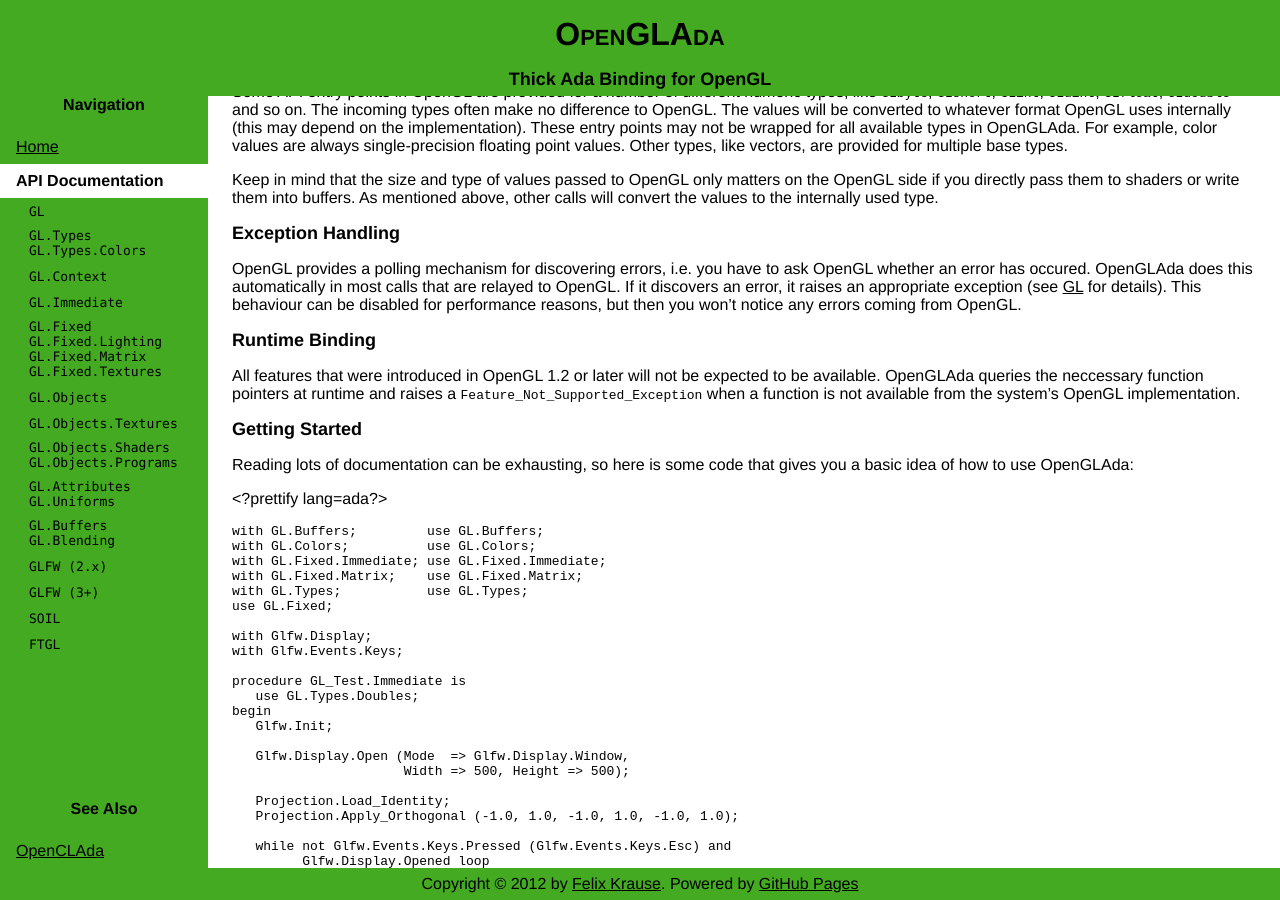
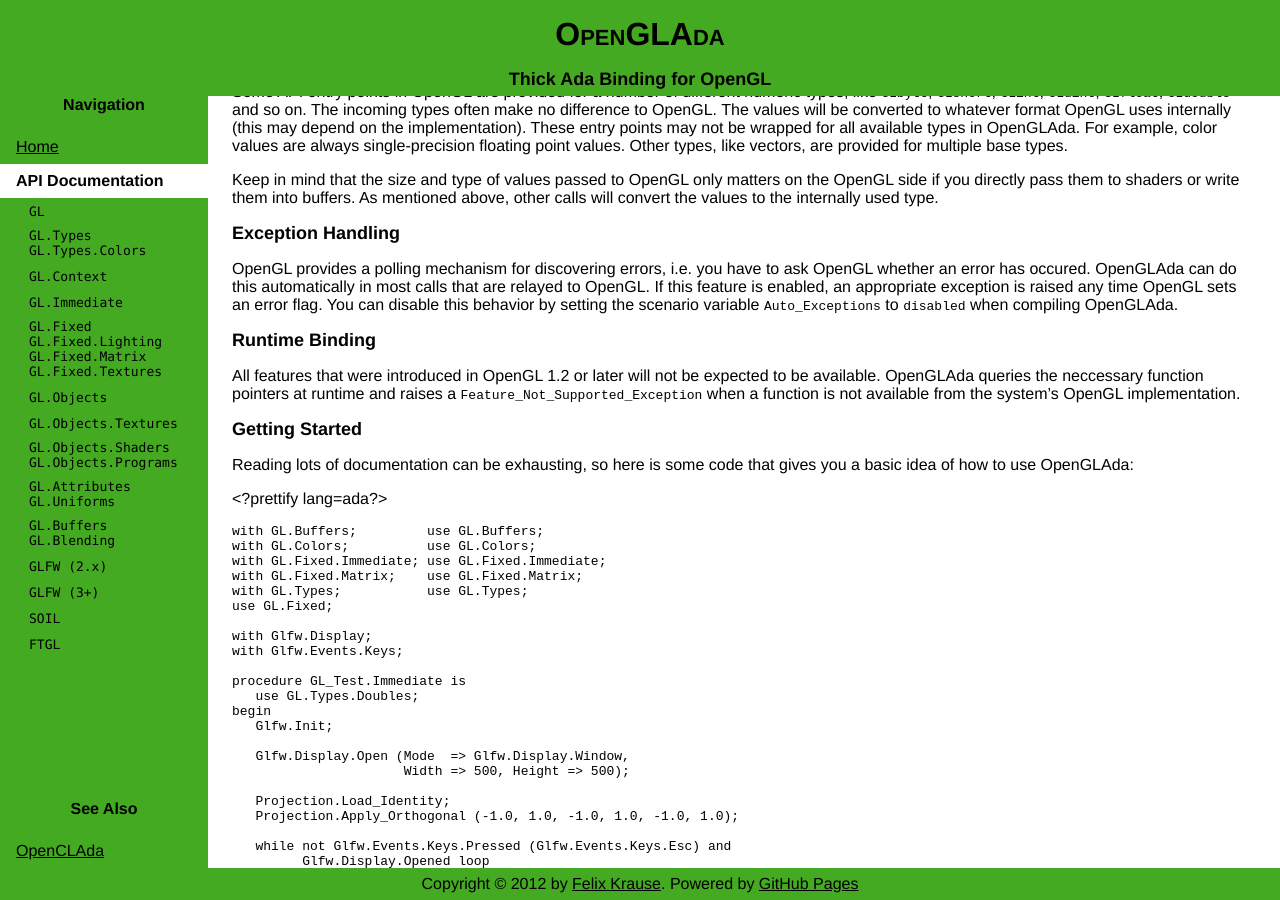
Before and after one commit to flyx/OpenGLAda, a Jekyll site: the page built from doc/index.md, in a window 1280 px wide and 900 px high, scrolled down 420 px. Built offline with Jekyll 4.4.1, drawn with Linux system fonts in a browser that asks for light colours.

Commit message:
Updated doc for exceptions and objects.

```diff
--- a/doc/index.md
+++ b/doc/index.md
@@ -47,10 +47,10 @@
 ## Exception Handling
 
 OpenGL provides a polling mechanism for discovering errors, i.e. you have to ask OpenGL
-whether an error has occured. OpenGLAda does this automatically in most calls that are
-relayed to OpenGL. If it discovers an error, it raises an appropriate exception (see
-[GL](/OpenGLAda/doc/GL.html) for details). This behaviour can be disabled for performance
-reasons, but then you won't notice any errors coming from OpenGL.
+whether an error has occured. OpenGLAda can do this automatically in most calls that are
+relayed to OpenGL. If this feature is enabled, an appropriate exception is raised any time
+OpenGL sets an error flag. You can disable this behavior by setting the scenario variable
+`Auto_Exceptions` to `disabled` when compiling OpenGLAda.
 
 ## Runtime Binding
 
```
Also changed, not shown: doc/GL.Objects.md (+3 -3 lines), doc/GL.md (+0 -5 lines).
